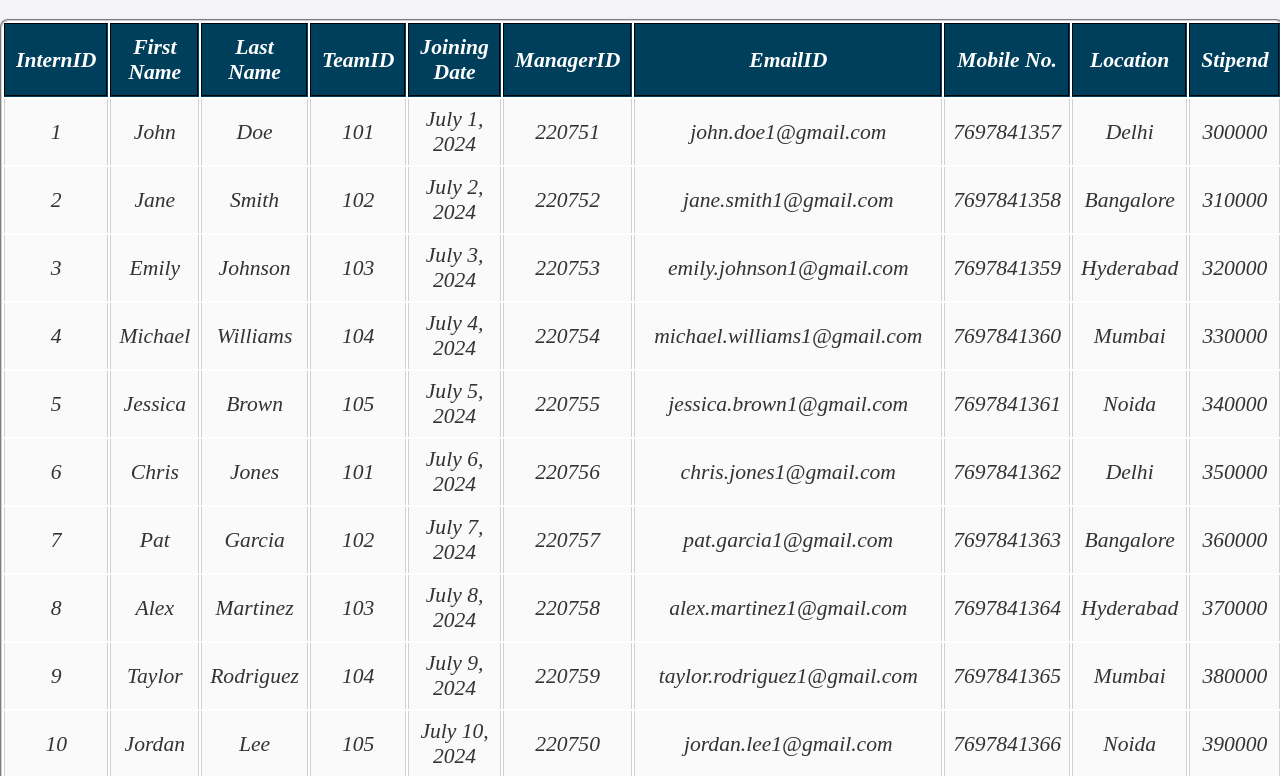
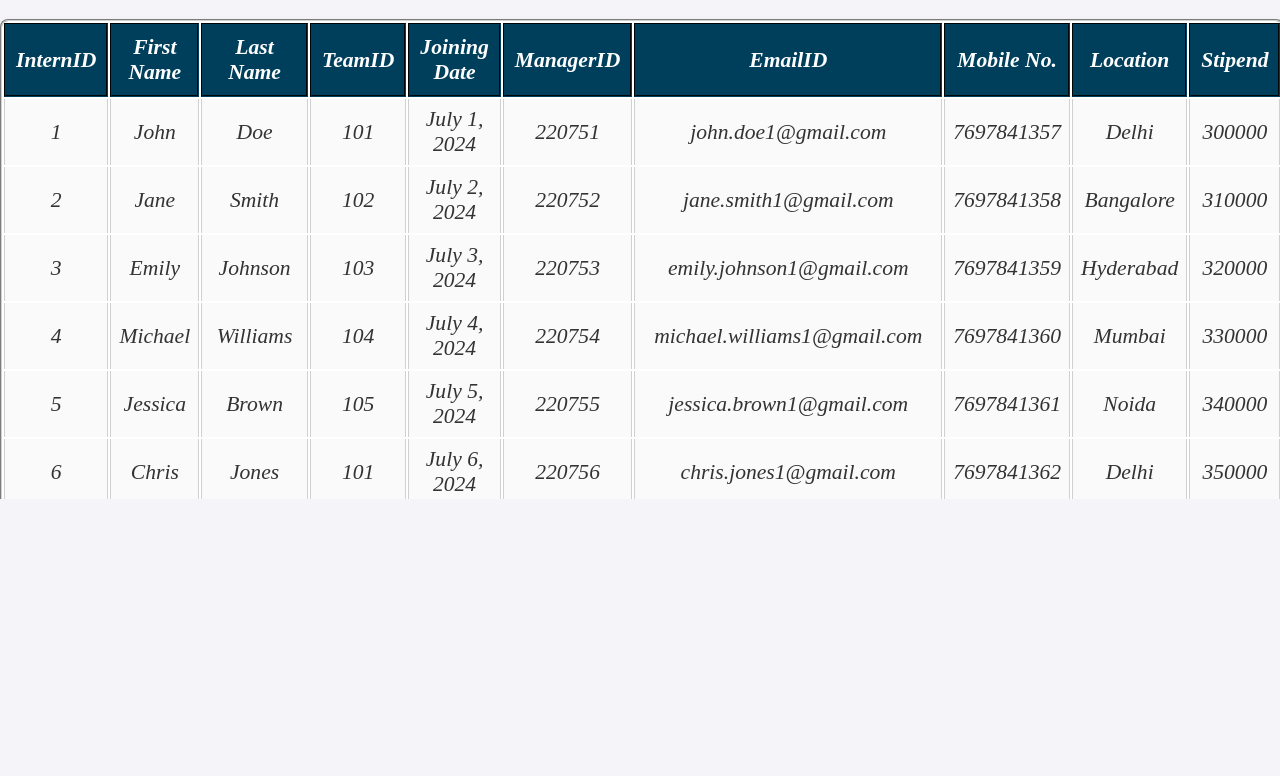
Before and after one commit to vishishtapakhi/LAB1DBMS, a Django app: page / in a window 1280 px wide. Shown: the part 343-1119 px from the top of the page. After the commit the page ends 842 px from the top, so only its background shows below. Run offline with Django 4.2, Linux system fonts and the light colour scheme; data comes from the database, SQL or seed files in the repository.

Commit message:
added scrollbar

```diff
--- a/Lab1DBMS/company/templates/index.html
+++ b/Lab1DBMS/company/templates/index.html
@@ -47,6 +47,7 @@
         </button></div>
     </form>
     <br><br>
+    <div class = "table-container">
         <table>
             <thead>
             <tr>
@@ -83,6 +84,7 @@
         {% endfor %}
 
         </table>
+    </div>
     </body>
 
 
--- a/Lab1DBMS/company/templates/location_page.html
+++ b/Lab1DBMS/company/templates/location_page.html
@@ -9,6 +9,7 @@
 </head>
 <body>
     <h1>Interns at {{ location }}</h1>
+    <div class="table-container">
     <table>
         <thead>
             <tr>
@@ -39,6 +40,7 @@
             {% endfor %}
         </tbody>
     </table>
+</div>
     <a href="{% url 'front' %}">Back to locations</a>
 </body>
 </html>
--- a/Lab1DBMS/static/style.css
+++ b/Lab1DBMS/static/style.css
@@ -37,6 +37,12 @@ caption {
     font-size: larger;
     font-weight: bold;
     color: #6d4c41;
+}
+
+.table-container{
+    max-height: 500px;
+    overflow-x: auto;
+    overflow-y: auto;
 }
 
 table {
```
